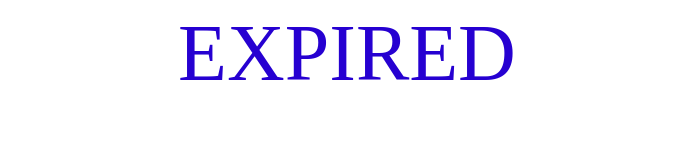
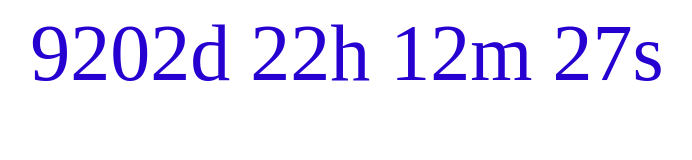
Before and after one commit to RSR8000RATHORE/Counter-Time, a plain HTML site: page index.html in a window 1280 px wide. Shown: the whole page, without its empty margins (293-985 px from the left). Drawn offline with Linux system fonts and the light colour scheme.

Commit message:
Update index.html

```diff
--- a/index.html
+++ b/index.html
@@ -2,6 +2,7 @@
 <html>
 <head>
 <meta name="viewport" content="width=device-width, initial-scale=1">
+  <link src="stylesheet"href="style.css">
 <style>
 p {
   text-align: center;
@@ -18,7 +19,7 @@ p {
 
 <script>
 // Set the date we're counting down to
-var countDownDate = new Date("Jan 31, 2024 15:37:25").getTime();
+var countDownDate = new Date("Jan 31, 2050 15:37:25").getTime();
 
 // Update the count down every 1 second
 var x = setInterval(function() {
```
